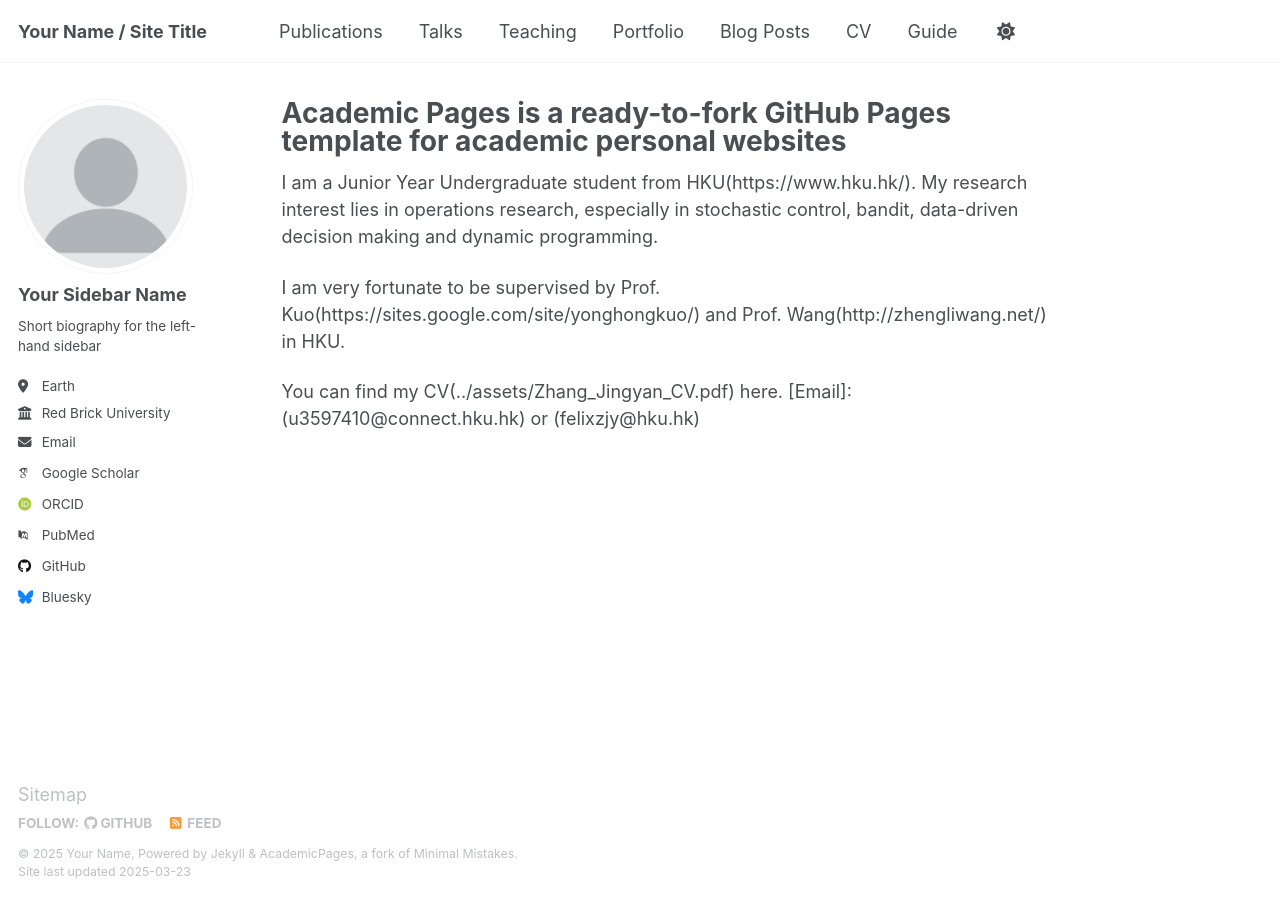
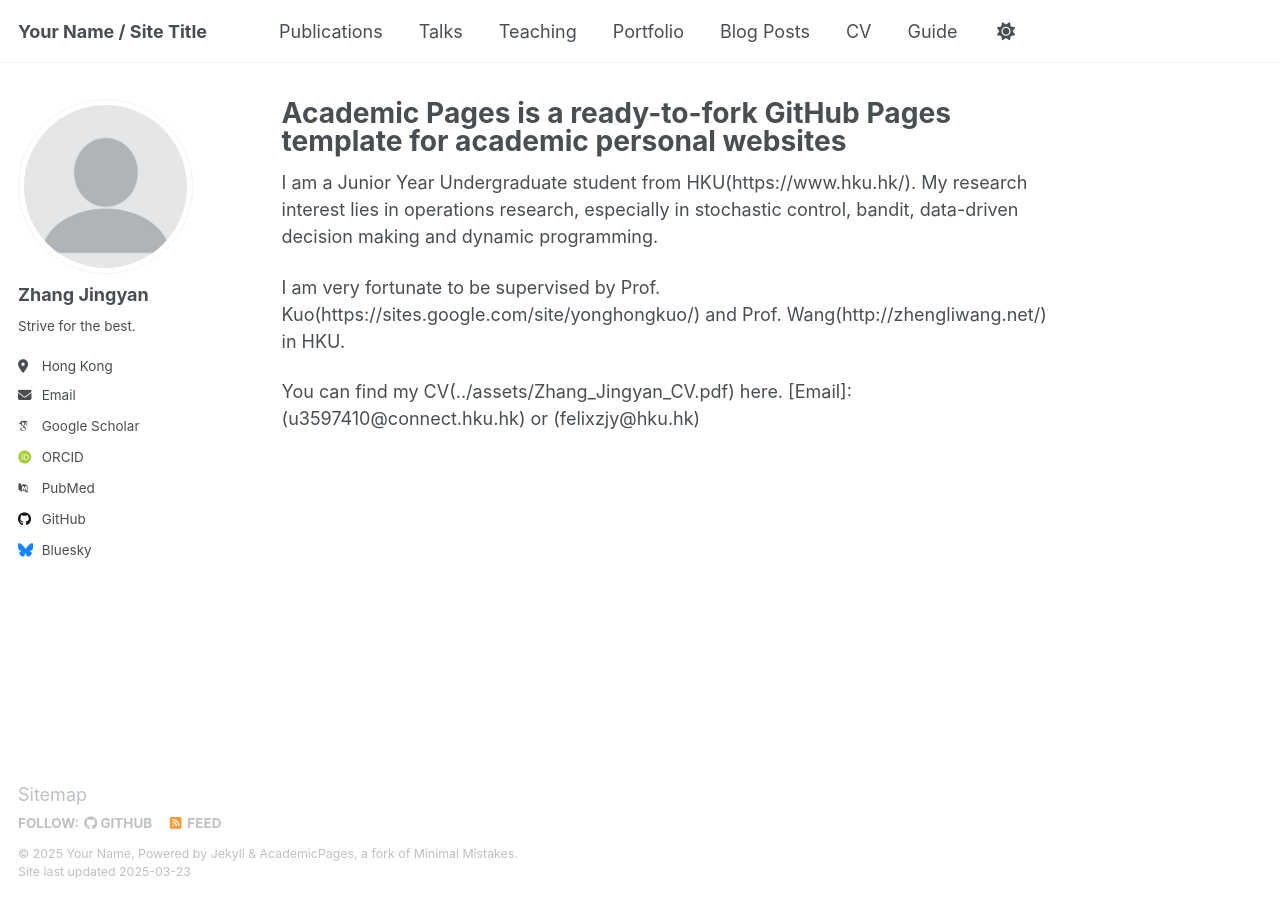
Before and after one commit to zjy-Felix/Felix, a Jekyll site: the page built from _pages/about.md, in a window 1280 px wide. Built offline with Jekyll 4.4.1, drawn with Linux system fonts in a browser that asks for light colours; some web fonts are replaced.

Commit message:
Update _config.yml

```diff
--- a/_config.yml
+++ b/_config.yml
@@ -23,13 +23,13 @@ repository               : "academicpages/academicpages.github.io"
 author:
   # Biographic information
   avatar           : "profile.png"
-  name             : "Your Sidebar Name"
-  pronouns         : # example: "she/her"
-  bio              : "Short biography for the left-hand sidebar"
-  location         : "Earth"
-  employer         : "Red Brick University"
+  name             : "Zhang Jingyan"
+  pronouns         : # example: "he/him"
+  bio              : "Strive for the best."
+  location         : "Hong Kong"
+  employer         : #"University of Hong Kong"
   uri              : # URL
-  email            : "none@example.org"
+  email            : "u3597410@connect.hku.hk"
 
   # Academic websites
   arxiv            : # URL - Update with the correct link to your profile
```
